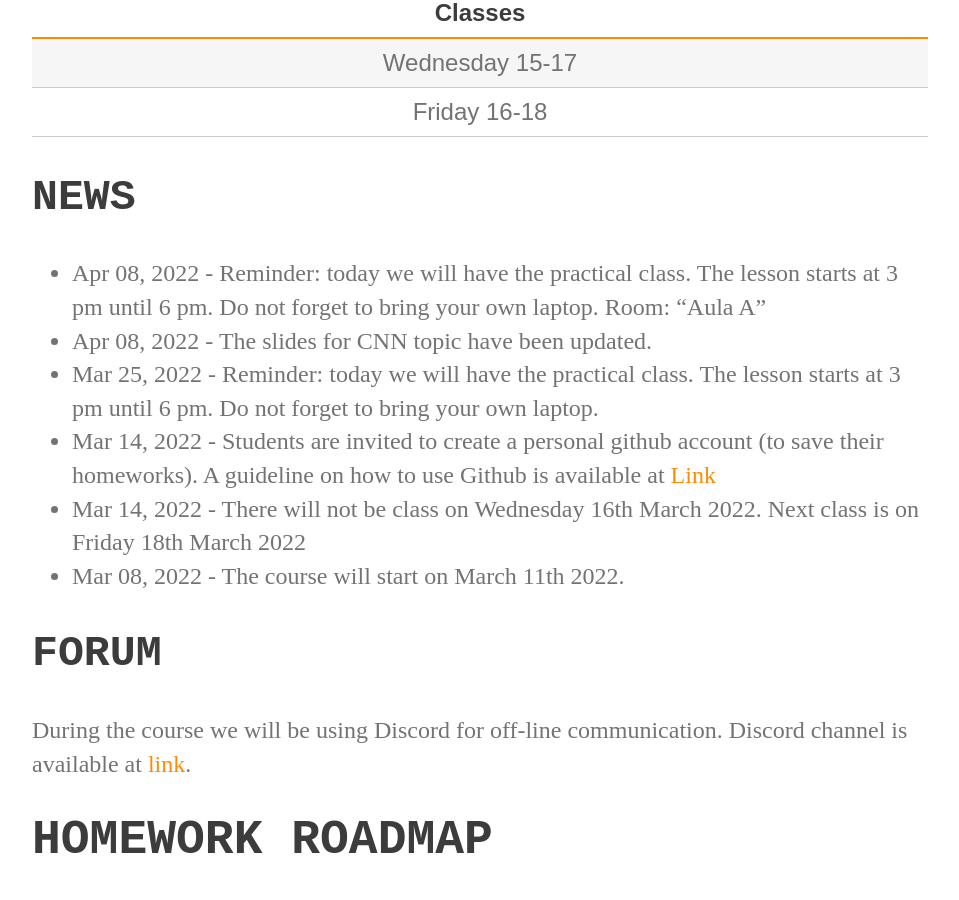
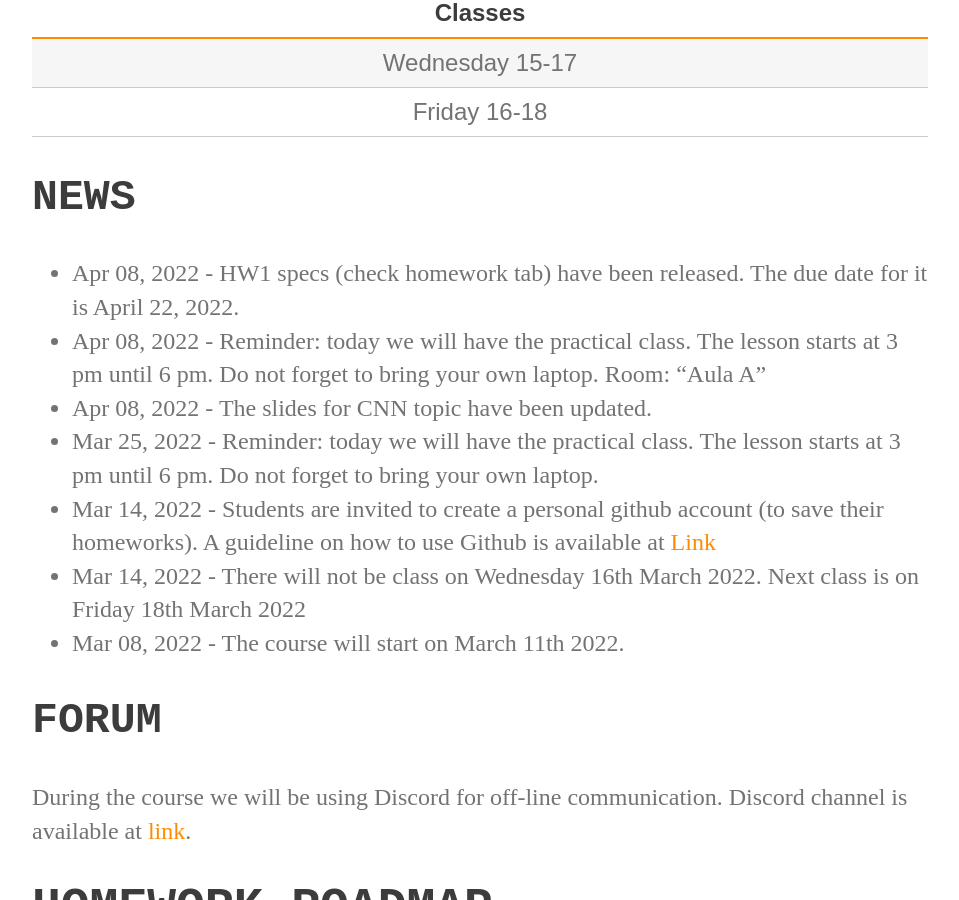
Before and after one commit to perceivelab/knowledge-discovery-course, a Jekyll site: the page built from index.md, in a window 1280 px wide and 900 px high, scrolled down 536 px. Shown: the whole window, without its empty margins (160-1119 px from the left). Built offline with Jekyll 4.4.1, drawn with Linux system fonts in a browser that asks for light colours; our own code applies the rules of GitHub Pages for plain Markdown files.

Commit message:
Update index.md

```diff
--- a/index.md
+++ b/index.md
@@ -14,6 +14,7 @@
 
 ## NEWS
 
+- Apr 08, 2022 - HW1 specs (check homework tab) have been released. The due date for it is April 22, 2022.
 - Apr 08, 2022 - Reminder: today we will have the practical class. The lesson starts at 3 pm until 6 pm. Do not forget to bring your own laptop. Room: "Aula A"
 - Apr 08, 2022 - The slides for CNN topic have been updated.
 - Mar 25, 2022 - Reminder: today we will have the practical class. The lesson starts at 3 pm until 6 pm. Do not forget to bring your own laptop.
```
